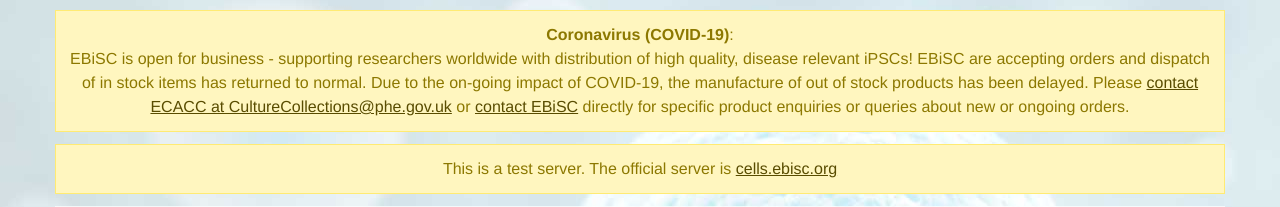
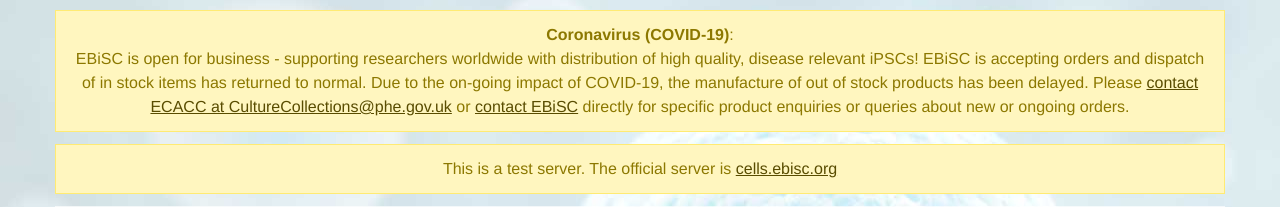
Before and after one commit to EBiSC/ebisc, a Django app: template ebisc/site/templates/catalog/cellline.html in a window 1280 px wide. Shown: the part 138-345 px from the top of the page. Run offline with Django 3.2, Linux system fonts and the light colour scheme; the template is opened without the code that fills it, so the values that code supplies are empty; parts of the project's set-up code (start-up, migrations or seed data) failed here and were passed over; some libraries are stand-ins or nearby versions.

Commit message:
fix grammar

```diff
--- a/ebisc/site/templates/base.html
+++ b/ebisc/site/templates/base.html
@@ -49,7 +49,7 @@
 		<li class="message-warning">
 <b>Coronavirus (COVID-19)</b>:
 <br/>EBiSC is open for business - supporting researchers worldwide with distribution of high quality, disease relevant iPSCs!
-EBiSC are accepting orders and dispatch of in stock items has returned to normal.
+EBiSC is accepting orders and dispatch of in stock items has returned to normal.
 Due to the on-going impact of COVID-19, the manufacture of out of stock products has been delayed.
 Please <a href="mailto:CultureCollections@phe.gov.uk">contact ECACC at CultureCollections@phe.gov.uk</a>
 or <a href="https://ebisc.org/contact">contact EBiSC</a> directly
```
